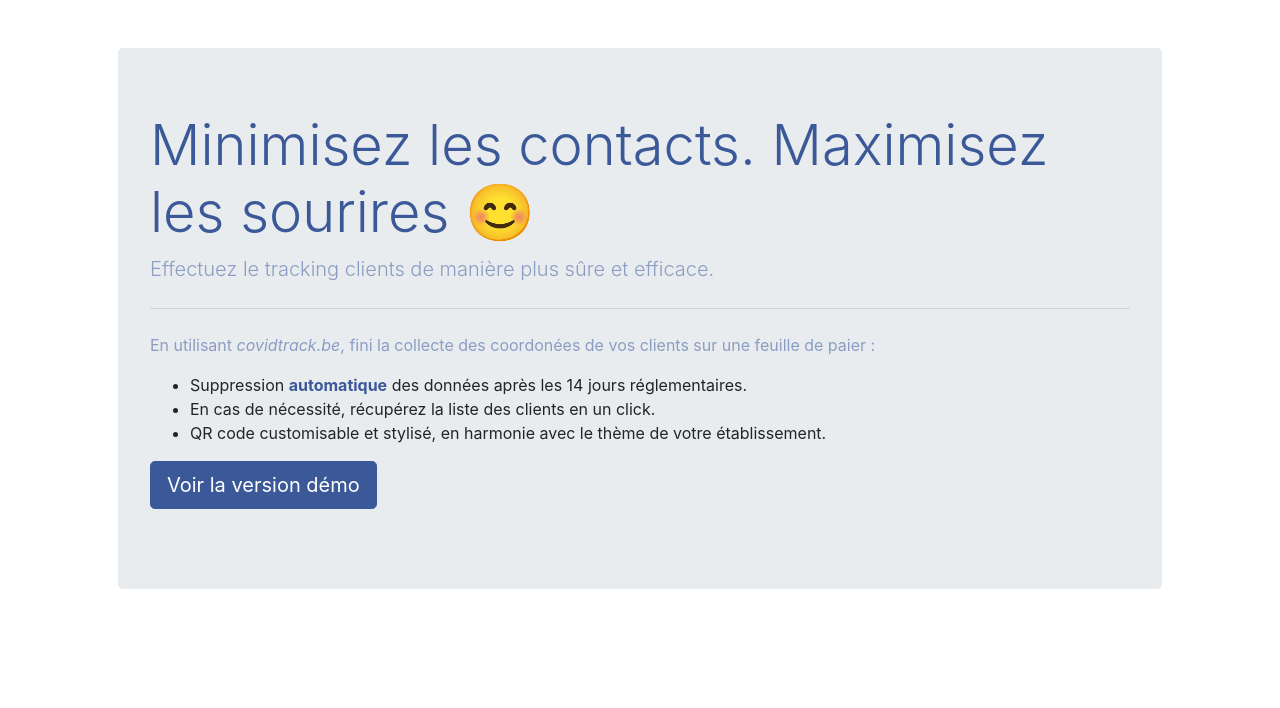
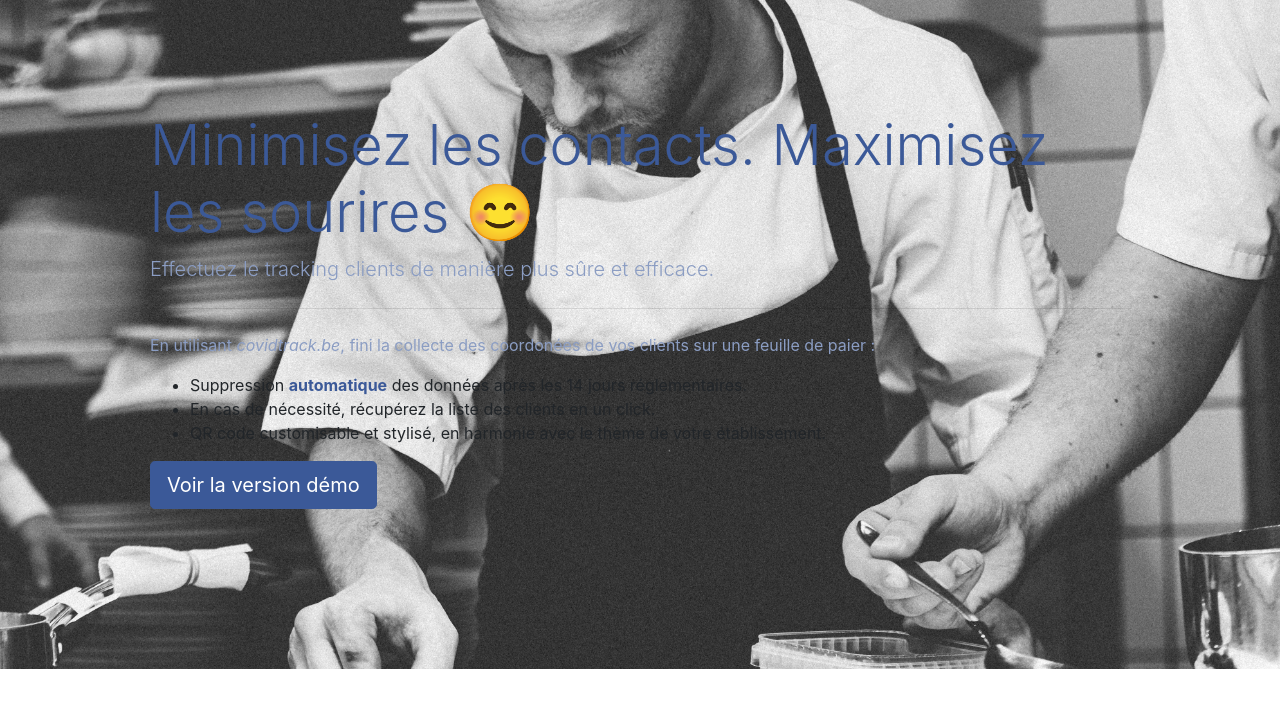
Before and after one commit to Max-le/HorecaCovidForm, a Flask app: page / in a window 1280 px wide. Shown: the top 708 px of the page. Run offline with Flask 2, Linux system fonts and the light colour scheme; some libraries are stand-ins or nearby versions.

Commit message:
added a background image, made the jumobtron transparent

```diff
--- a/horecapp/templates/landing.html
+++ b/horecapp/templates/landing.html
@@ -13,8 +13,22 @@
   <link rel="stylesheet" href="../static/bootstrap.css">
 
   <title>Horeca against COVID</title>
+
+  <style>
+    .landing-background {
+
+      background-image: url("../static/chef.jpg");
+      /* Center and scale the image nicely */
+      background-position: center;
+      background-repeat: no-repeat;
+      background-size: cover;
+    }
+
+    .jumbotron { background: none;} /**Makes it semi-transparent**/
+  </style>
 </head>
 <body>
+  <div class="landing-background">
   <main class="container p-5">
     <div class="jumbotron">
       <h1 class="display-4">Minimisez les contacts. Maximisez les sourires 😊</h1>
@@ -34,5 +48,9 @@
     </div>
 
   </main>
+
+</div><!-- Closing tag for background-image -->
+
+
 </body>
 </html>
```
